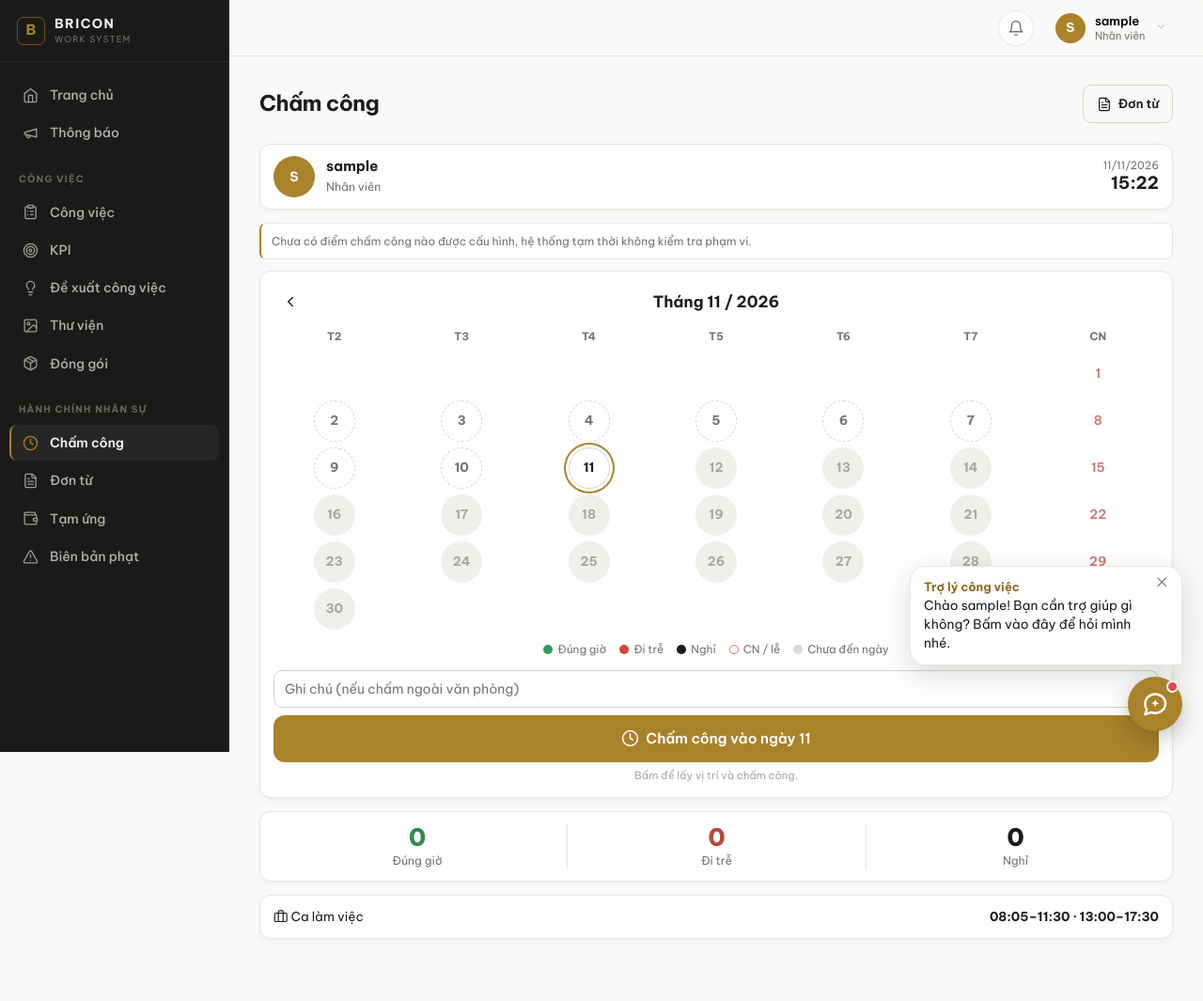
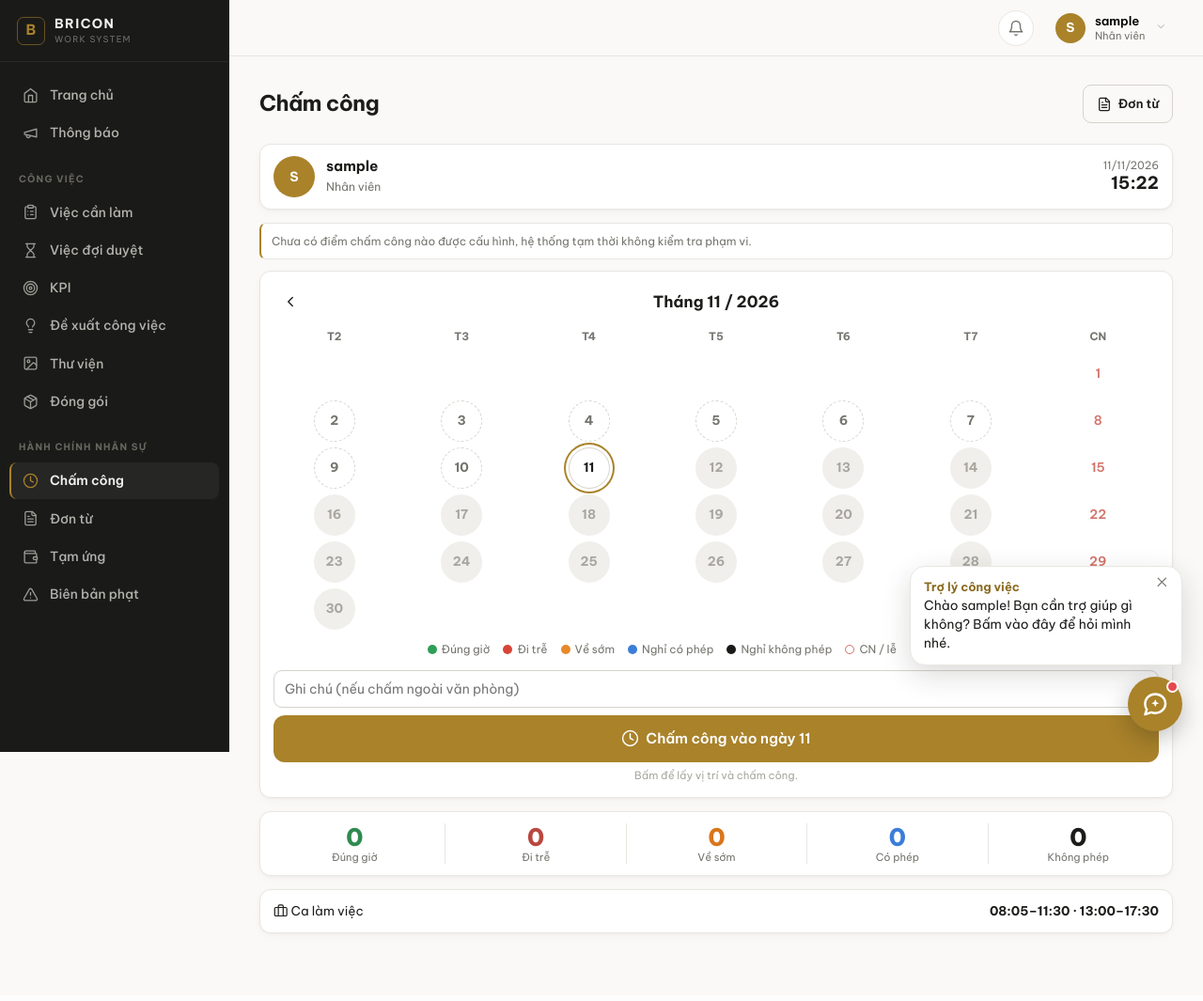
Before and after one commit to VuHoangITer/bricon_work, a Flask app: page /cham-cong/ in a window 1280 px wide. Shown: the whole page at 94% size. After the commit the page ends 995 px from the top, so only its background shows below. Run offline with Flask 3, Linux system fonts and the light colour scheme; the visitor is signed in with stand-in values (Sample User, id 1); data that the repository does not hold is empty; parts of the project's set-up code (start-up, migrations or seed data) failed here and were passed over.

Commit message:
Tách việc cần làm/đợi duyệt/cần duyệt, thêm màu về sớm và nghỉ phép trên lịch công

```diff
--- a/static/css/style.css
+++ b/static/css/style.css
@@ -760,8 +760,8 @@ a.ql-dong:hover .ql-dong-ten strong, a.ql-dong:active .ql-dong-ten strong { colo
 .tt-chip--dung { background:#e6f4ea; color:#257a43; }
 .tt-chip--tre { background:#fbe7e5; color:#b8483f; }
 .tt-chip--tre_duyet { background:#fff4dc; color:#8a6a1e; }
-.tt-chip--nghi { background:var(--den); color:#fff; }
-.tt-chip--khong_phep { background:#b8483f; color:#fff; }
+.tt-chip--nghi { background:#3b7dd8; color:#fff; }
+.tt-chip--khong_phep { background:var(--den); color:#fff; }
 .tt-chip--chua { background:#f0efeb; color:var(--muc-mo); }
 .tt-chip--cty_nghi { background:#fdecea; color:#c0392b; }
 
@@ -783,7 +783,9 @@ a.ql-dong:hover .ql-dong-ten strong, a.ql-dong:active .ql-dong-ten strong { colo
 .cc-o { position:relative; width:100%; max-width:44px; aspect-ratio:1; border-radius:50%; border:0; display:grid; place-items:center; font:inherit; font-weight:700; font-size:.85rem; cursor:pointer; background:#f0efeb; color:var(--muc-nhat); }
 .cc-o--dung { background:#2f9e57; color:#fff; }
 .cc-o--tre { background:#d64538; color:#fff; }
-.cc-o--nghi { background:var(--den); color:#fff; }
+.cc-o--som { background:#e8892b; color:#fff; }
+.cc-o--nghi_phep { background:#3b7dd8; color:#fff; }
+.cc-o--nghi_kp { background:var(--den); color:#fff; }
 .cc-o--cty_nghi { background:transparent; color:#c0392b; font-weight:600; opacity:.7; }
 .cc-o--trong { background:#fff; color:var(--muc-mo); border:1px dashed var(--vien-dam); }
 .cc-o--chua { background:#fff; color:var(--muc); border:1px solid var(--vien-dam); }
@@ -793,17 +795,18 @@ a.ql-dong:hover .ql-dong-ten strong, a.ql-dong:active .ql-dong-ten strong { colo
 .cc-chu-giai { display:flex; flex-wrap:wrap; justify-content:center; gap:6px 14px; margin:12px 0 4px; font-size:.74rem; color:var(--muc-mo); }
 .cc-chu-giai span { display:inline-flex; align-items:center; gap:5px; }
 .cc-ch { width:10px; height:10px; border-radius:50%; display:inline-block; }
-.cc-ch--dung { background:#2f9e57; } .cc-ch--tre { background:#d64538; } .cc-ch--nghi { background:var(--den); } .cc-ch--tuong_lai { background:#dcdad4; } .cc-ch--cty_nghi { background:transparent; border:1.5px solid #c0392b; opacity:.7; }
+.cc-ch--dung { background:#2f9e57; } .cc-ch--tre { background:#d64538; } .cc-ch--som { background:#e8892b; } .cc-ch--nghi_phep { background:#3b7dd8; } .cc-ch--nghi_kp { background:var(--den); } .cc-ch--tuong_lai { background:#dcdad4; } .cc-ch--cty_nghi { background:transparent; border:1.5px solid #c0392b; opacity:.7; }
 .cc-chi-tiet { margin-top:10px; padding:10px 12px; border-radius:10px; background:var(--chinh-nhat); font-size:.82rem; }
 .cc-chi-tiet b { display:block; margin-bottom:2px; }
 .cc-form { margin-top:12px; }
 .cc-ghi-chu { margin-bottom:8px; }
 .cc-hom-nay { margin-top:12px; padding:10px 12px; border-radius:10px; background:#f6f5f2; font-size:.86rem; text-align:center; }
-.cc-thong-ke { display:grid; grid-template-columns:repeat(3,1fr); padding:12px 8px; }
+.cc-thong-ke { display:grid; grid-template-columns:repeat(5,1fr); padding:12px 4px; }
+.cc-thong-ke strong.cam { color:#d9761a; } .cc-thong-ke strong.lam { color:#3b7dd8; }
 .cc-thong-ke div { display:flex; flex-direction:column; align-items:center; border-left:1px solid var(--vien); }
 .cc-thong-ke div:first-child { border-left:0; }
 .cc-thong-ke strong { font-size:1.6rem; font-weight:800; line-height:1.15; }
-.cc-thong-ke span { font-size:.76rem; color:var(--muc-mo); }
+.cc-thong-ke span { font-size:.7rem; color:var(--muc-mo); text-align:center; line-height:1.2; }
 .cc-ca { display:flex; align-items:center; justify-content:space-between; gap:10px; flex-wrap:wrap; padding:12px 14px; font-size:.84rem; }
 .cc-ca strong { font-variant-numeric:tabular-nums; }
 
--- a/templates/attendance.html
+++ b/templates/attendance.html
@@ -71,7 +71,9 @@
   <div class="cc-chu-giai">
     <span><i class="cc-ch cc-ch--dung"></i>Đúng giờ</span>
     <span><i class="cc-ch cc-ch--tre"></i>Đi trễ</span>
-    <span><i class="cc-ch cc-ch--nghi"></i>Nghỉ</span>
+    <span><i class="cc-ch cc-ch--som"></i>Về sớm</span>
+    <span><i class="cc-ch cc-ch--nghi_phep"></i>Nghỉ có phép</span>
+    <span><i class="cc-ch cc-ch--nghi_kp"></i>Nghỉ không phép</span>
     <span><i class="cc-ch cc-ch--cty_nghi"></i>CN / lễ</span>
     <span><i class="cc-ch cc-ch--tuong_lai"></i>Chưa đến ngày</span>
   </div>
@@ -112,7 +114,9 @@
 <div class="the cc-thong-ke">
   <div><strong class="xanh">{{ dem.dung }}</strong><span>Đúng giờ</span></div>
   <div><strong class="do">{{ dem.tre }}</strong><span>Đi trễ</span></div>
-  <div><strong>{{ dem.nghi }}</strong><span>Nghỉ</span></div>
+  <div><strong class="cam">{{ dem.som }}</strong><span>Về sớm</span></div>
+  <div><strong class="lam">{{ dem.nghi_phep }}</strong><span>Có phép</span></div>
+  <div><strong>{{ dem.nghi_kp }}</strong><span>Không phép</span></div>
 </div>
 
 <div class="the cc-ca">
--- a/views/attendance.py
+++ b/views/attendance.py
@@ -54,20 +54,26 @@ def _lich_thang(nd, ngay_hn) -> dict:
                                 DonTu.ngay >= dau, DonTu.ngay < cuoi):
         don_thang.setdefault(d.ngay, []).append(d)
 
-    o_ngay, dem = [], {"dung": 0, "tre": 0, "nghi": 0}
+    o_ngay, dem = [], {"dung": 0, "tre": 0, "som": 0, "nghi_phep": 0, "nghi_kp": 0}
     d = dau
     while d < cuoi:
         c, nghi = cc_thang.get(d), nghi_thang.get(d, [])
         if c and c.gio_vao and d <= ngay_hn:
-            tre = (c.di_tre and not c.tre_co_phep) or (c.ve_som and not c.som_co_phep)
-            tt = "tre" if tre else "dung"
+            if c.di_tre and not c.tre_co_phep:
+                tt = "tre"
+            elif c.ve_som and not c.som_co_phep:
+                tt = "som"
+            else:
+                tt = "dung"
         elif services.la_ngay_nghi(d):
             # Chủ nhật / lễ: công ty nghỉ sẵn, không phải "nghỉ" của nhân viên
             tt = "cty_nghi"
         elif d > ngay_hn:
             tt = "tuong_lai"
-        elif nghi or (c and c.nghi_khong_phep):
-            tt = "nghi"
+        elif c and c.nghi_khong_phep:
+            tt = "nghi_kp"
+        elif nghi:
+            tt = "nghi_phep"
         elif d == ngay_hn:
             tt = "chua"
         else:
--- a/views/menu.py
+++ b/views/menu.py
@@ -39,15 +39,29 @@ def _loai_de_xuat_dang_xem() -> str | None:
     return loai
 
 
-def _so_viec_can_xu_ly() -> int:
-    """Việc mới giao cho tôi + việc đã gửi đối chứng đang chờ tôi duyệt."""
+def _so_viec_can_lam() -> int:
+    """Việc giao cho tôi, chưa xong (mới giao / đang làm / phải làm lại)."""
+    from models import CongViec, TrangThai
+    return CongViec.query.filter(CongViec.nguoi_nhan_id == current_user.id,
+                                 CongViec.trang_thai.in_(TrangThai.CHUA_XONG)).count()
+
+
+def _so_viec_doi_duyet() -> int:
+    from models import CongViec, TrangThai
+    return CongViec.query.filter_by(nguoi_nhan_id=current_user.id, trang_thai=TrangThai.CHO_DUYET).count()
+
+
+def _so_viec_can_duyet() -> int:
+    """Việc nhân viên đã gửi đối chứng, đang chờ tôi duyệt."""
     from models import CongViec, TrangThai
     from views.tasks import _viec_lien_quan
-    n = CongViec.query.filter_by(nguoi_nhan_id=current_user.id, trang_thai=TrangThai.MOI).count()
-    if current_user.la_quan_ly:
-        n += sum(1 for v in _viec_lien_quan().filter(CongViec.trang_thai == TrangThai.CHO_DUYET)
-                 if current_user.duoc_duyet_viec(v))
-    return n
+    return sum(1 for v in _viec_lien_quan().filter(CongViec.trang_thai == TrangThai.CHO_DUYET)
+               if current_user.duoc_duyet_viec(v))
+
+
+def _xem_viec(ma):
+    """Mục menu việc nào đang mở: theo ?xem= trên trang danh sách việc."""
+    return lambda: request.endpoint == "tasks.danh_sach" and request.args.get("xem", "") == ma
 
 
 def menu_chinh() -> list[dict]:
@@ -63,10 +77,25 @@ def menu_chinh() -> list[dict]:
     dx_cho = _de_xuat_can_duyet()  # [] với nhân viên thường
     dx_dem = {loai: sum(1 for d in dx_cho if d.loai == loai) for loai in (LoaiDeXuat.CONG_VIEC, LoaiDeXuat.TAM_UNG)}
 
-    cong_viec = [
-        _muc("tasks.danh_sach", "Công việc", bi("clipboard-list"), "Việc được giao, giao việc",
-             dem=_so_viec_can_xu_ly(),
-             khop=lambda: request.endpoint in ("tasks.danh_sach", "tasks.chi_tiet", "tasks.giao_viec")),
+    cong_viec = []
+    if not current_user.la_admin_sep:
+        cong_viec.append(_muc("tasks.danh_sach", "Việc cần làm", bi("clipboard-list"),
+                              "Việc được giao, chưa hoàn thành", dem=_so_viec_can_lam(),
+                              kw={"xem": "can_lam"}, khop=_xem_viec("can_lam")))
+    if current_user.la_quan_ly:
+        cong_viec.append(_muc("tasks.danh_sach", "Việc cần duyệt", bi("check-circle"),
+                              "Nhân viên đã nộp, chờ bạn đánh giá", dem=_so_viec_can_duyet(),
+                              kw={"xem": "can_duyet"}, khop=_xem_viec("can_duyet")))
+    if not current_user.la_admin_sep:
+        n = _so_viec_doi_duyet()
+        cong_viec.append(_muc("tasks.danh_sach", "Việc đợi duyệt", bi("hourglass"),
+                              f"{n} việc đã nộp, chờ quản lý duyệt" if n else "Việc đã nộp, chờ quản lý duyệt",
+                              kw={"xem": "doi_duyet"}, khop=_xem_viec("doi_duyet")))
+    if current_user.la_quan_ly:
+        cong_viec.append(_muc("tasks.danh_sach", "Tất cả công việc", bi("briefcase"), "Giao việc, theo dõi cả bộ phận",
+                              khop=lambda: request.endpoint in ("tasks.chi_tiet", "tasks.giao_viec")
+                              or (request.endpoint == "tasks.danh_sach" and not request.args.get("xem"))))
+    cong_viec += [
         _muc("tasks.kpi", "KPI", bi("target"), "Điểm sao, xếp loại"),
         _muc("de_xuat.danh_sach", "Đề xuất công việc", bi("lightbulb"), "Mua sắm, đề xuất cải tiến",
              dem=dx_dem[LoaiDeXuat.CONG_VIEC], kw={"loai": "cong_viec"}, khop=lambda: _loai_de_xuat_dang_xem() == "cong_viec"),
--- a/views/tasks.py
+++ b/views/tasks.py
@@ -252,7 +252,20 @@ def danh_sach():
     tu_ngay_raw = request.args.get("tu_ngay") or ""
     den_ngay_raw = request.args.get("den_ngay") or ""
 
+    # xem: can_lam (việc của tôi chưa xong) / doi_duyet (việc tôi đã nộp,
+    # chờ duyệt) / can_duyet (việc chờ TÔI duyệt) / "" = tất cả như cũ
+    xem = request.args.get("xem", "")
     q = _viec_lien_quan()
+    if xem in ("can_lam", "doi_duyet"):
+        q = q.filter(CongViec.nguoi_nhan_id == current_user.id)
+        trang_thai = "" if xem == "can_lam" else TrangThai.CHO_DUYET
+    elif xem == "can_duyet":
+        trang_thai = TrangThai.CHO_DUYET
+        ids = [v.id for v in q.filter(CongViec.trang_thai == TrangThai.CHO_DUYET)
+               if current_user.duoc_duyet_viec(v)]
+        q = q.filter(CongViec.id.in_(ids or [-1]))
+    else:
+        xem = ""
     if nguoi:
         q = q.filter(CongViec.nguoi_nhan_id == nguoi)
     if tim:
@@ -275,7 +288,7 @@ def danh_sach():
     che_do_3_cot = trang_thai in ("", "dang_mo")
     ngu_canh_chung = dict(
         nhan_vien=_nhan_vien_duoc_giao() if current_user.la_quan_ly else [],
-        f_trang_thai=trang_thai, f_nguoi=nguoi, f_q=tim, f_sao=sao,
+        f_xem=xem, f_trang_thai=trang_thai, f_nguoi=nguoi, f_q=tim, f_sao=sao,
         f_tu_ngay=tu_ngay_raw, f_den_ngay=den_ngay_raw,
     )
 
```
Also changed, not shown: templates/task_list.html (+19 -6 lines).
